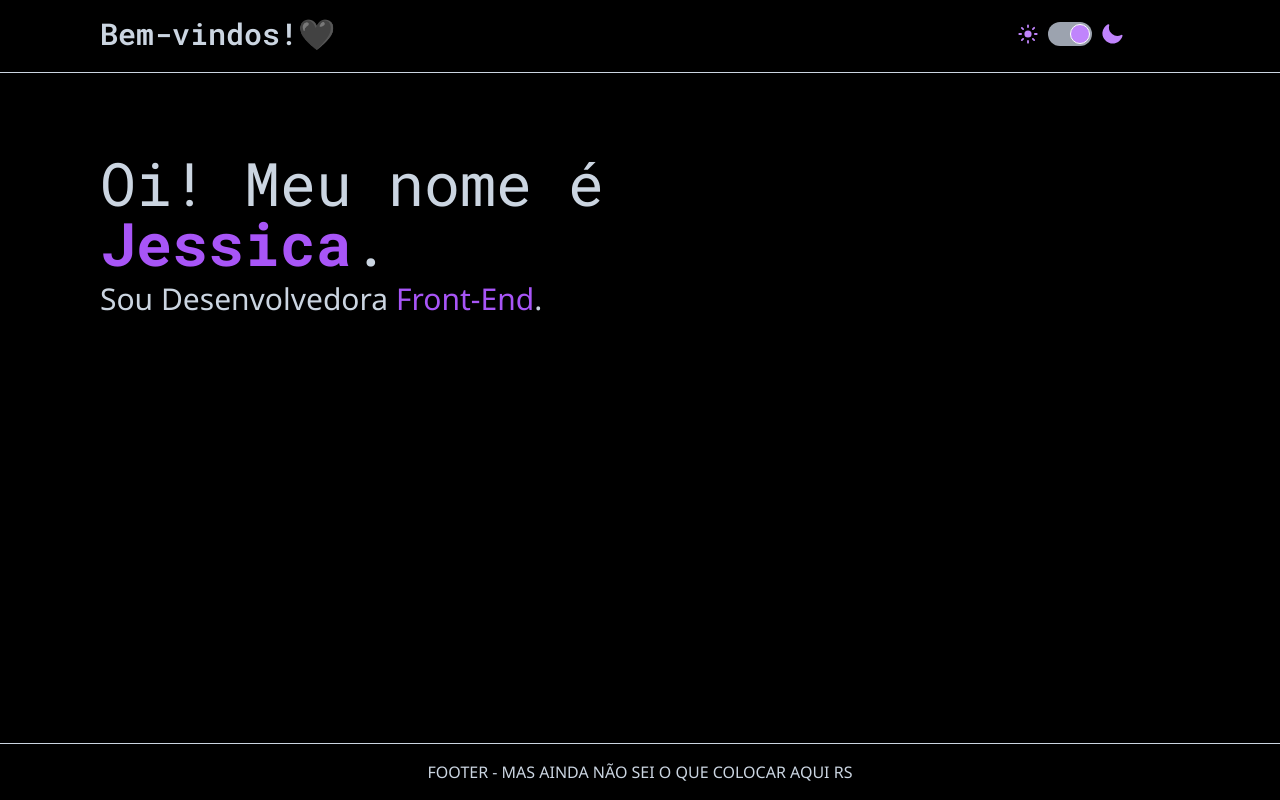
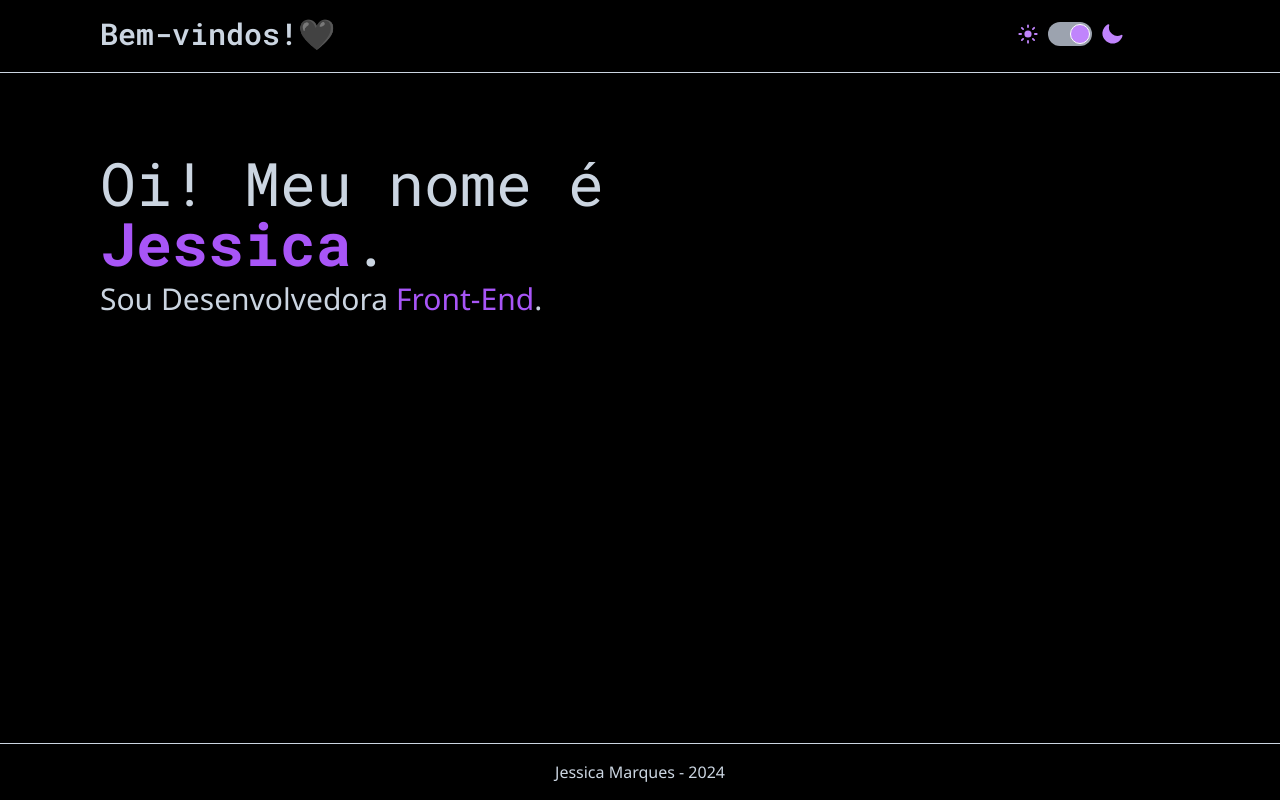
Before and after one commit to jessicaMarquess/my-profile, a React (Vite) app: page / in a window 1280 px wide. Built offline with nearby package versions, Linux system fonts and the light colour scheme; some icons are missing.

Commit message:
current year in footer

```diff
--- a/src/App.tsx
+++ b/src/App.tsx
@@ -5,6 +5,8 @@ import SocialMedias from './components/SocialMedias';
 
 export default function App() {
   const [theme, setTheme] = useState(localStorage.getItem("theme") ? localStorage.getItem("theme") : 'dark');
+  const [currentYear, setCurrentYear] = useState(new Date().getFullYear());
+
   const darkQuery = window.matchMedia("(prefers-color-scheme: dark)");
   const element = document.documentElement;
 
@@ -51,7 +53,7 @@ export default function App() {
         <Welcome theme={String(theme)} />
         <SocialMedias theme={String(theme)} />
         <footer className='border border-x-0 border-b-0 border-slate-700 dark:border-slate-300 text-center p-4 fixed bottom-0 w-full text-slate-700 dark:text-slate-300'>
-          FOOTER - MAS AINDA NÃO SEI O QUE COLOCAR AQUI RS
+          Jessica Marques - {currentYear}
         </footer>
       </div>
     </>
```
